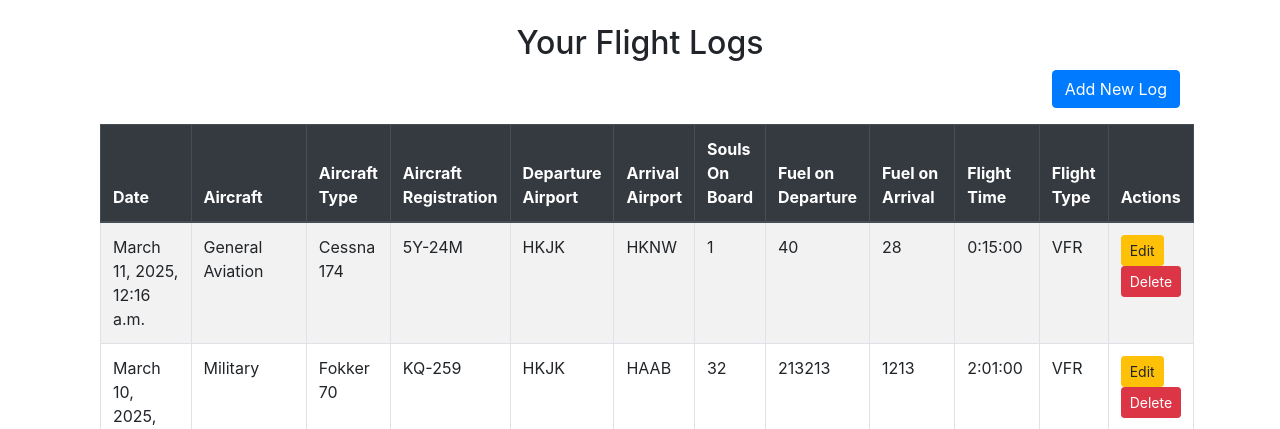
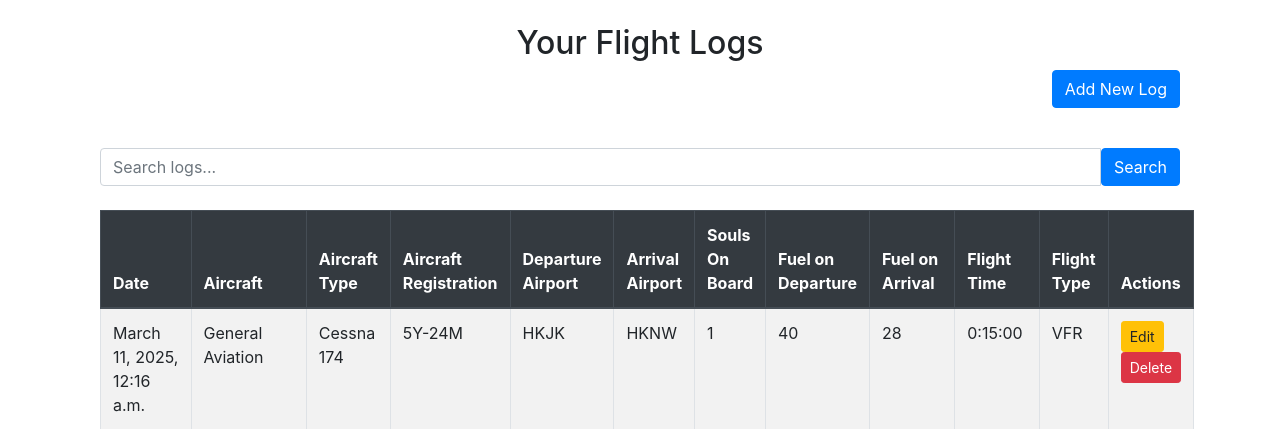
Before and after one commit to dcccalvin/SkyLog, a Django app: page /logbook/logs_list/ in a window 1280 px wide. Shown: the part 56-485 px from the top of the page. Run offline with Django 4.2, Linux system fonts and the light colour scheme; a user stored in the database is signed in; data comes from the database, SQL or seed files in the repository; both versions use the stored data as it was after the commit.

Commit message:
Add search functionality to flight logs and improve log list template solves: Implement Search Functionality for Logs #13

```diff
--- a/Pilot_Logbook/logs/templates/logs/log_list.html
+++ b/Pilot_Logbook/logs/templates/logs/log_list.html
@@ -6,9 +6,20 @@
     <h2 class="text-center">Your Flight Logs</h2>
 
 
-    <div class="text-right mb-3">
+
+
+
+    <div class="text-right mb-3 ">
         <a href="{% url 'logs:create_log' %}" class="btn btn-primary">Add New Log</a>
     </div>
+    <br>
+
+    <form method="GET" action="{% url 'logs:logs_list' %}" class="mb-4">
+        <div class="input-group">
+            <input type="text" name="query" class="form-control" placeholder="Search logs..." value="{{ request.GET.query }}">
+            <button type="submit" class="btn btn-primary">Search</button>
+        </div>
+    </form>
 
 
     {% if logs %}
@@ -45,14 +56,11 @@
                 <td>{{ log.flight_time }}</td>
                 <td>{{ log.flight_type }}</td>
                  <td>
-                    <a href="{% url 'logs:edit_log' log.id %}" class="btn btn-warning btn-sm">Edit</a>
-                    <a href="{% url 'logs:delete_log' log.id %}" class="btn btn-danger btn-sm">Delete</a>
+                    <a href="{% url 'logs:edit_log' log.id %}" class="btn btn-warning btn-sm " >Edit  </a>
+                    <a href="{% url 'logs:delete_log' log.id %}" class="btn btn-danger btn-sm ">Delete</a>
 
                 </td>
-                {% comment %} <td>
-                    <a href="{% url 'edit_log' log.id %}" class="btn btn-warning btn-sm">Edit</a>
-                    <a href="{% url 'delete_log' log.id %}" class="btn btn-danger btn-sm">Delete</a>
-                </td> {% endcomment %}
+
             </tr>
             {% endfor %}
         </tbody>
--- a/Pilot_Logbook/logs/views.py
+++ b/Pilot_Logbook/logs/views.py
@@ -2,6 +2,7 @@ from django.shortcuts import render, redirect,get_object_or_404
 from django.contrib.auth.decorators import login_required
 from .models import Log
 from .forms import LogForm
+from django.db.models import Q
 
 @login_required
 def create_log(request):
@@ -21,17 +22,28 @@ def create_log(request):
 
 @login_required
 def log_list(request):
-    logs = Log.objects.filter(user=request.user).order_by('-date')  # Show only user's logs
+    logs = Log.objects.filter(user=request.user).order_by('-date')
+    query = request.GET.get('query')
+    if query:
+        logs = logs.filter(
+            Q(aircraft__icontains=query) |
+            Q(aircraft_type__icontains=query) |
+            Q(aircraft_registration__icontains=query) |
+            Q(departure_airport__icontains=query) |
+            Q(arrival_airport__icontains=query) |
+            Q(flight_number__icontains=query) |
+            Q(remarks__icontains=query)
+        )
     return render(request, 'logs/log_list.html', {'logs': logs})
 
 @login_required
 def edit_log(request, log_id):
-    log = get_object_or_404(Log, id=log_id, user=request.user)  # Ensure user can only edit their own logs
+    log = get_object_or_404(Log, id=log_id, user=request.user)  #Ensure user can only edit their own logs
 
     if request.method == "POST":
         log_form = LogForm(request.POST, instance=log)
         if log_form.is_valid():
-            log_form.save()  # No need to manually assign user again
+            log_form.save()
             return redirect('logs:logs_list')
     else:
         log_form = LogForm(instance=log)
```
Also changed, not shown: Pilot_Logbook/db.sqlite3.
